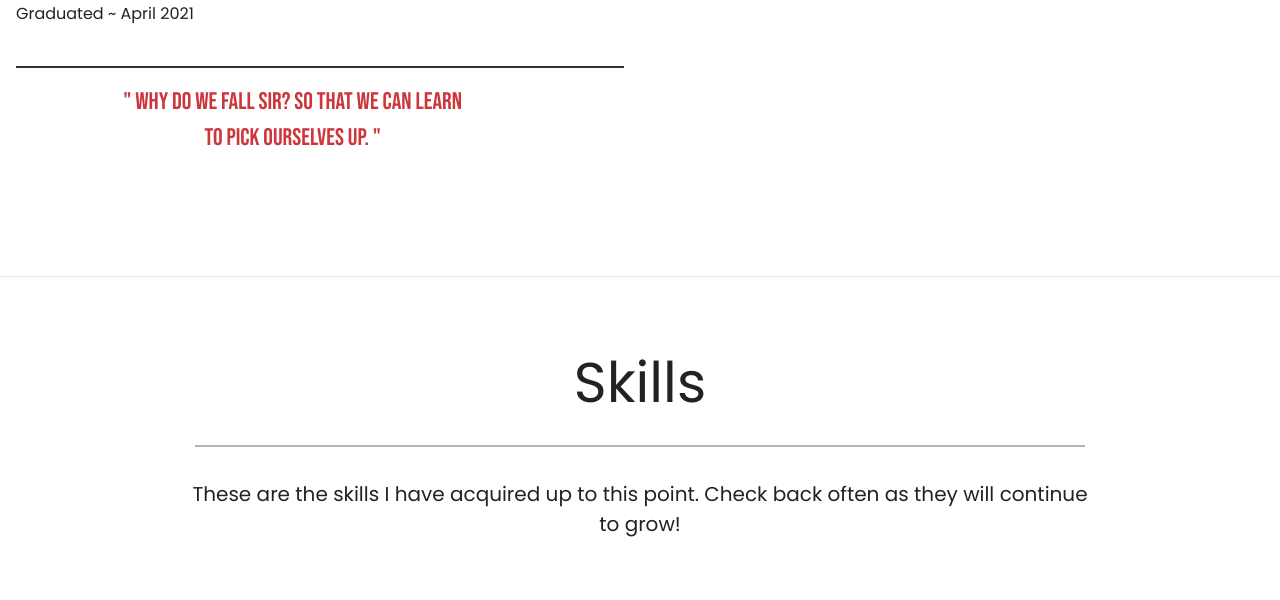
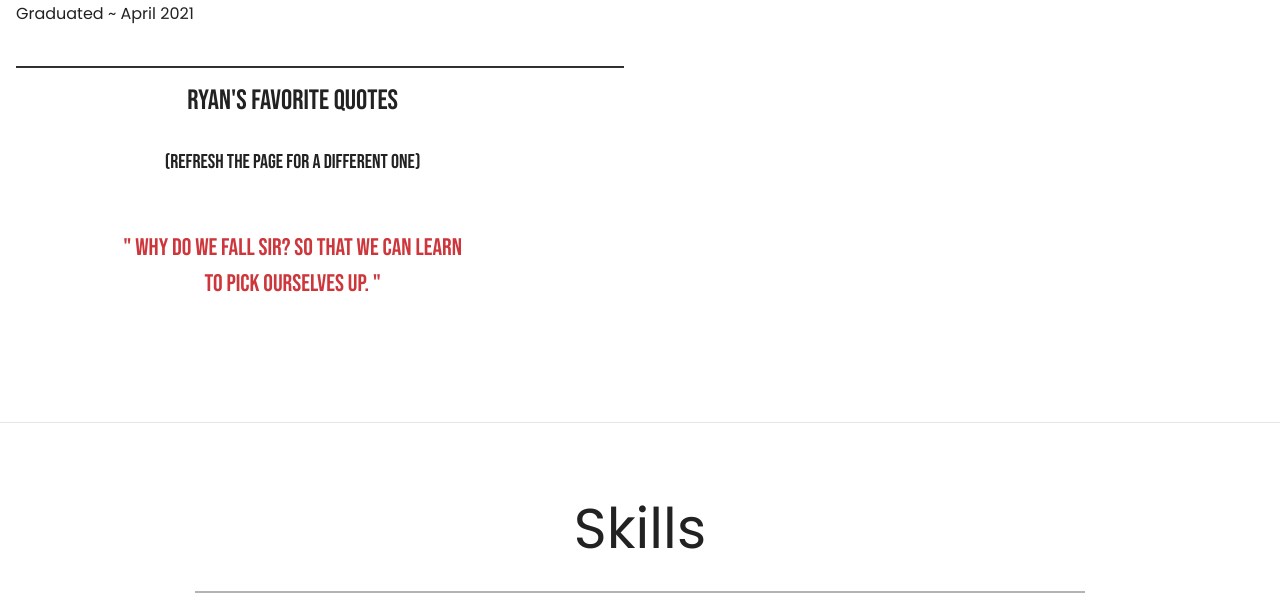
Before and after one commit to ryang-123/AboutMeWebsite, a plain HTML site: page index.html in a window 1280 px wide. Shown: the part 1144-1744 px from the top of the page. Drawn offline with nearby package versions, Linux system fonts and the light colour scheme.

Commit message:
adding caption for quote

```diff
--- a/index.html
+++ b/index.html
@@ -104,6 +104,7 @@
 			<hr style="height: 1px; background-color: #333;">
 
 			<blockquote>
+				<h3> Ryan's Favorite Quotes </h3> <br> <h5> (Refresh the page for a different one) </h5><br><br>
 				<span class="quote"> "
 				<script>
 					var quotes =
```
